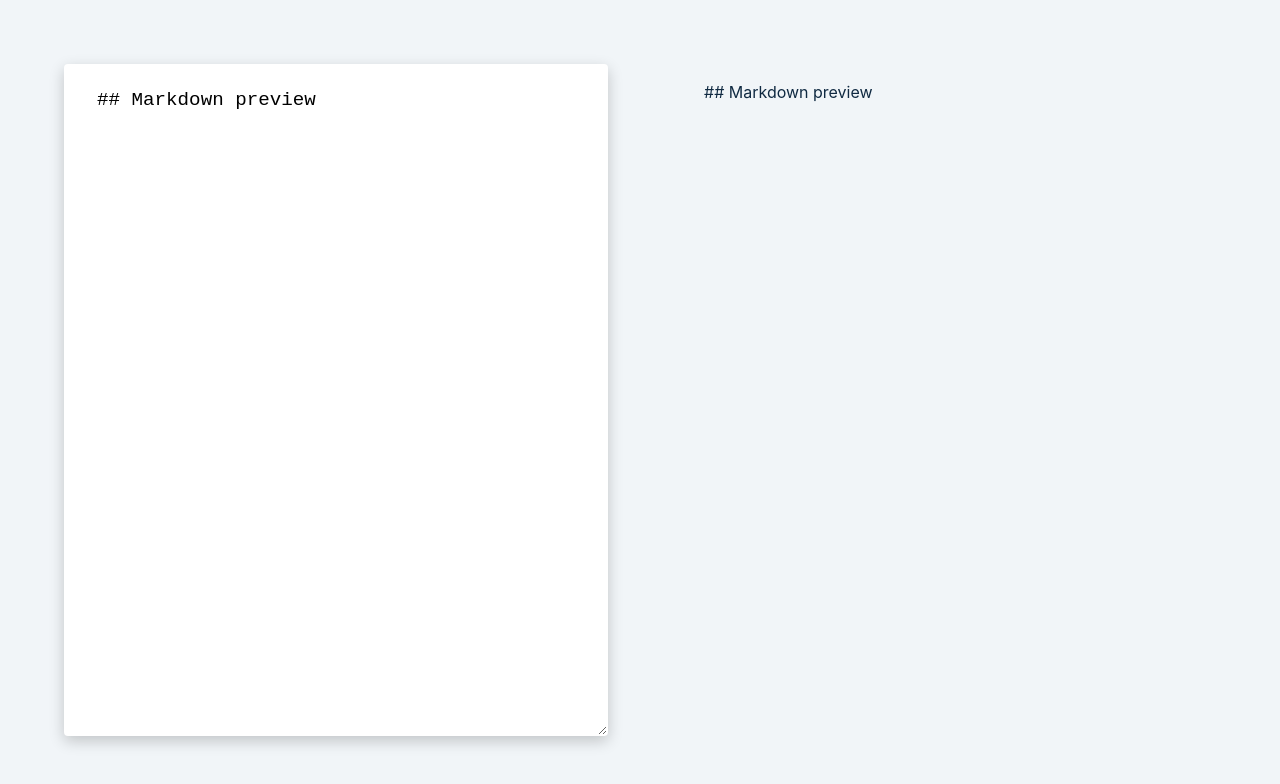
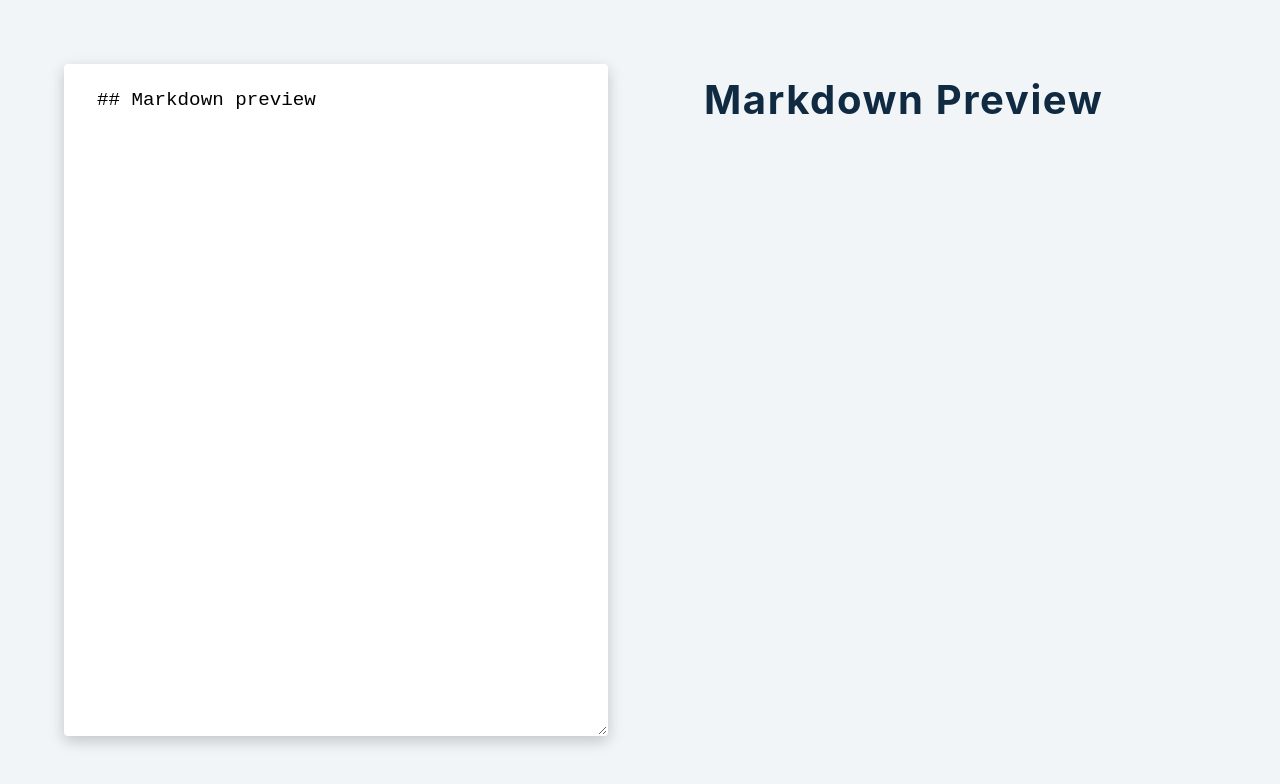
Before and after one commit to bisoladev/markdown-preview-project, a React (Create React App) app: page / in a window 1280 px wide. Shown: the top 784 px of the page. Built offline with nearby package versions, Linux system fonts and the light colour scheme; the HTML template or start-up script is replaced by a standard one.

Commit message:
Markdown display

```diff
--- a/src/App.js
+++ b/src/App.js
@@ -14,7 +14,9 @@ function App() {
         >
         </textarea>
         <article className="result">
-          {markdown}
+          <ReactMarkdown>
+            {markdown}
+          </ReactMarkdown>
         </article>
       </section>
     </main>
```
